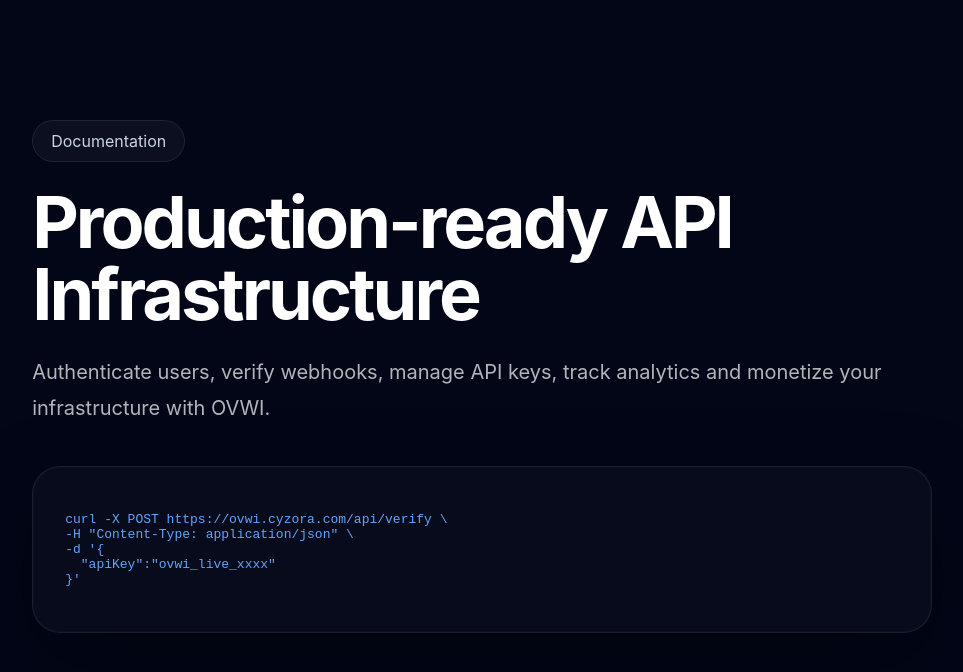
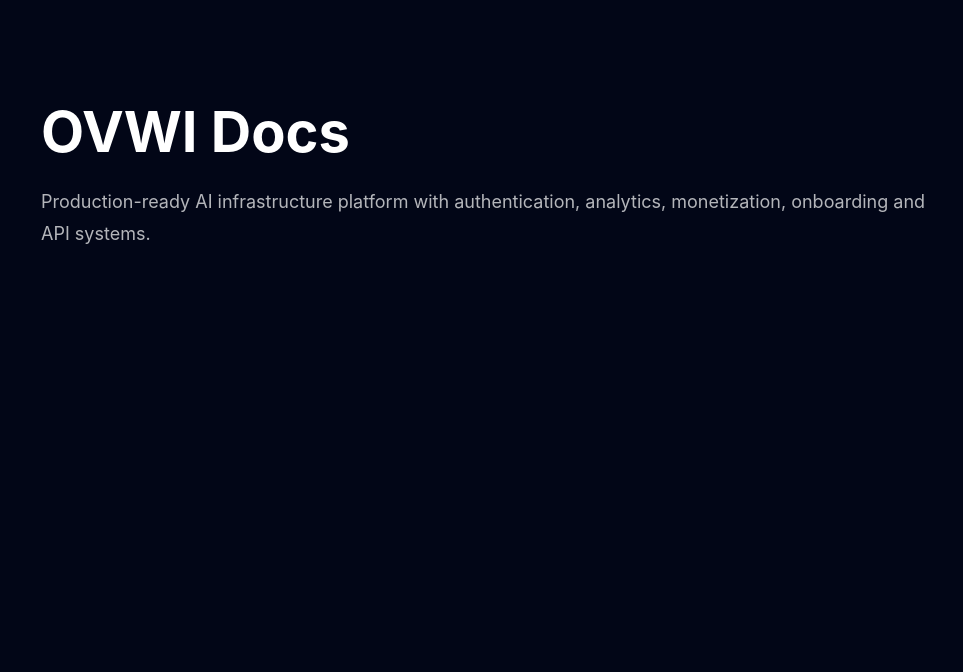
Before and after one commit to aydncy/ovwi-ui, a Next.js app: page /docs in a window 1280 px wide. Shown: the top 672 px of the page, without its empty margins (19-982 px from the left). Built offline with nearby package versions, Linux system fonts and the light colour scheme.

Commit message:
final nav pricing docs stabilization

```diff
--- a/app/docs/page.tsx
+++ b/app/docs/page.tsx
@@ -1,81 +1,36 @@
-
-export default function DocsPage(){
+export default function Docs(){
 
   return (
-    <main>
+    <main
+      style={{
+        minHeight:'100vh',
+        background:'#020617',
+        color:'white',
+        padding:'60px'
+      }}
+    >
 
-
-      <section
+      <h1
         style={{
-          padding:'120px 0'
+          fontSize:56,
+          marginBottom:20
         }}
       >
+        OVWI Docs
+      </h1>
 
-        <div className="container">
-
-          <div
-            style={{
-              maxWidth:900
-            }}
-          >
-
-            <div className="badge">
-              Documentation
-            </div>
-
-            <h1
-              style={{
-                fontSize:72,
-                lineHeight:1,
-                letterSpacing:-3,
-                margin:'24px 0'
-              }}
-            >
-              Production-ready
-              API Infrastructure
-            </h1>
-
-            <p
-              style={{
-                color:'rgba(255,255,255,.7)',
-                fontSize:20,
-                lineHeight:1.8
-              }}
-            >
-              Authenticate users, verify
-              webhooks, manage API keys,
-              track analytics and monetize
-              your infrastructure with OVWI.
-            </p>
-
-            <div
-              className="glass"
-              style={{
-                marginTop:40,
-                borderRadius:28,
-                padding:32
-              }}
-            >
-
-<pre
-style={{
-  overflow:'auto',
-  color:'#60a5fa'
-}}
->{`curl -X POST https://ovwi.cyzora.com/api/verify \\
--H "Content-Type: application/json" \\
--d '{
-  "apiKey":"ovwi_live_xxxx"
-}'`}
-</pre>
-
-            </div>
-
-          </div>
-
-        </div>
-
-      </section>
+      <div
+        style={{
+          opacity:.7,
+          maxWidth:900,
+          lineHeight:1.8,
+          fontSize:18
+        }}
+      >
+        Production-ready AI infrastructure platform
+        with authentication, analytics, monetization,
+        onboarding and API systems.
+      </div>
 
     </main>
   )
```
Also changed, not shown: app/components/AuthNav.tsx (+28 -29 lines).
